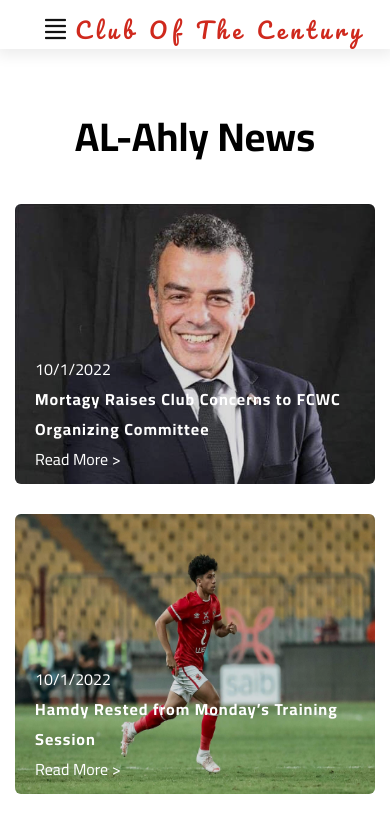
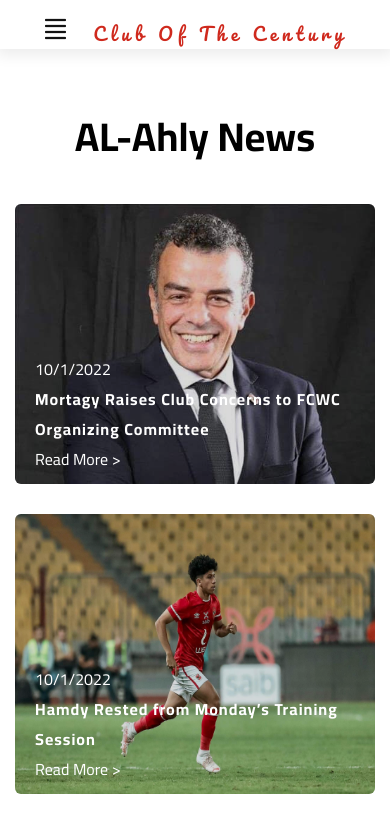
Before and after one commit to Peter-Gergs/Al-Ahly, a plain HTML site: page index.html in a window 390 px wide. Shown: the top 822 px of the page. Drawn offline with nearby package versions, Linux system fonts and the light colour scheme; files that its build step writes are made by us from their sources.

Commit message:
Update style.scss

```diff
--- a/styles/style.scss
+++ b/styles/style.scss
@@ -79,6 +79,9 @@ header {
         text-align: center;
         letter-spacing: 5px;
         font-size: 22px;
+        @media (max-width: 767px) {
+        font-size: 18px;
+          }
         font-family: "Pacifico", cursive;
         color: #cf291d;
         @media (min-width: 768px) {
```
